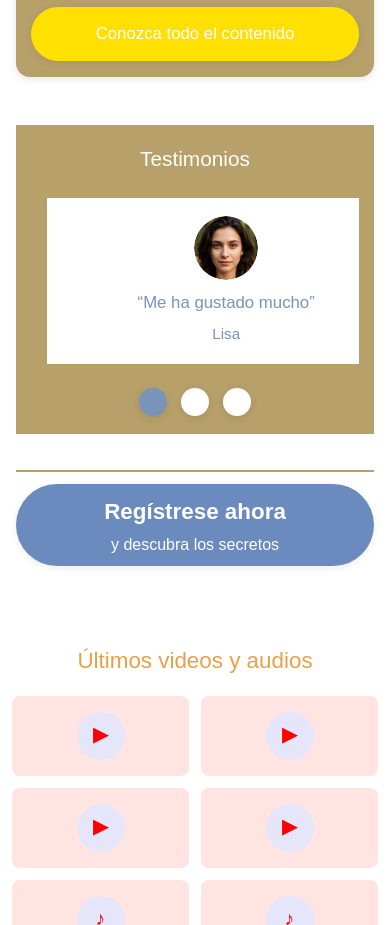
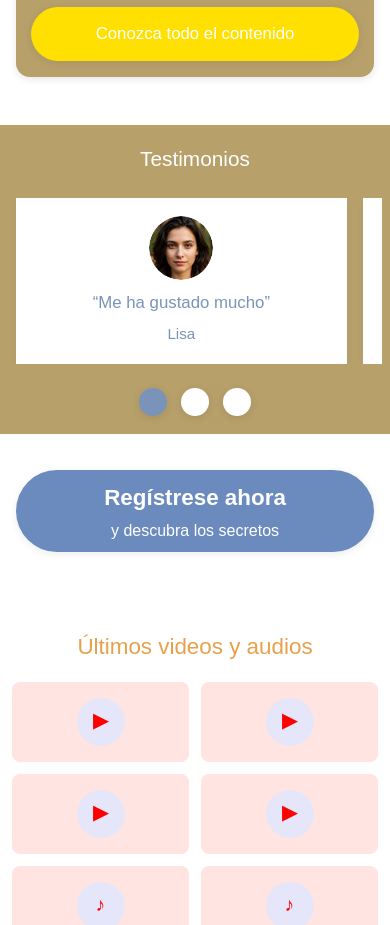
Before and after one commit to orbimatrix/Conscious-path, a Next.js app: page / in a window 390 px wide. Shown: the part 1580-2505 px from the top of the page. Built offline with nearby package versions, Linux system fonts and the light colour scheme.

Commit message:
Refactor global styles and RegisterSection component for improved layout and responsiveness. Update testimonials card dimensions and margins in globals.css, and remove unnecessary separator div in RegisterSection.tsx to streamline the design.

```diff
--- a/src/app/components/RegisterSection.tsx
+++ b/src/app/components/RegisterSection.tsx
@@ -3,7 +3,6 @@ import React from "react";
 export default function RegisterSection() {
   return (
     <section className="register-section">
-      <div className="register-separator" />
       <button className="register-btn">
         <span className="register-btn-main">Regístrese ahora</span>
         <br />
--- a/src/app/globals.css
+++ b/src/app/globals.css
@@ -637,30 +637,36 @@ body {
     justify-content: flex-start;
     width: 100%;
     margin-left: 0;
+    scrollbar-width: none;
+    -ms-overflow-style: none;
+  }
+  .testimonials-cards-row::-webkit-scrollbar {
+    display: none;
   }
   .testimonials-card {
-    min-width: 92vw;
-    max-width: 92vw;
-    margin: 0 4vw;
+    min-width: 85vw;
+    max-width: 85vw;
+    margin: 0 2vw;
   }
 }
 @media (max-width: 600px) {
   .testimonials-section {
     max-width: 100vw;
     padding: 18px 0 18px 0;
-    margin-left: 4vw;
-    margin-right: 4vw;
-    padding-left: 4vw;
-    padding-right: 4vw;
+    margin-left: 0;
+    margin-right: 0;
+    padding-left: 2vw;
+    padding-right: 2vw;
+    overflow-x: hidden;
   }
   .testimonials-heading {
     font-size: 1.3rem;
   }
   .testimonials-card {
     padding: 18px 0 18px 0;
-    min-width: 92vw;
-    max-width: 92vw;
-    margin: 0 4vw;
+    min-width: 85vw;
+    max-width: 85vw;
+    margin: 0 2vw;
   }
   .testimonials-img-wrapper {
     width: 64px;
```
